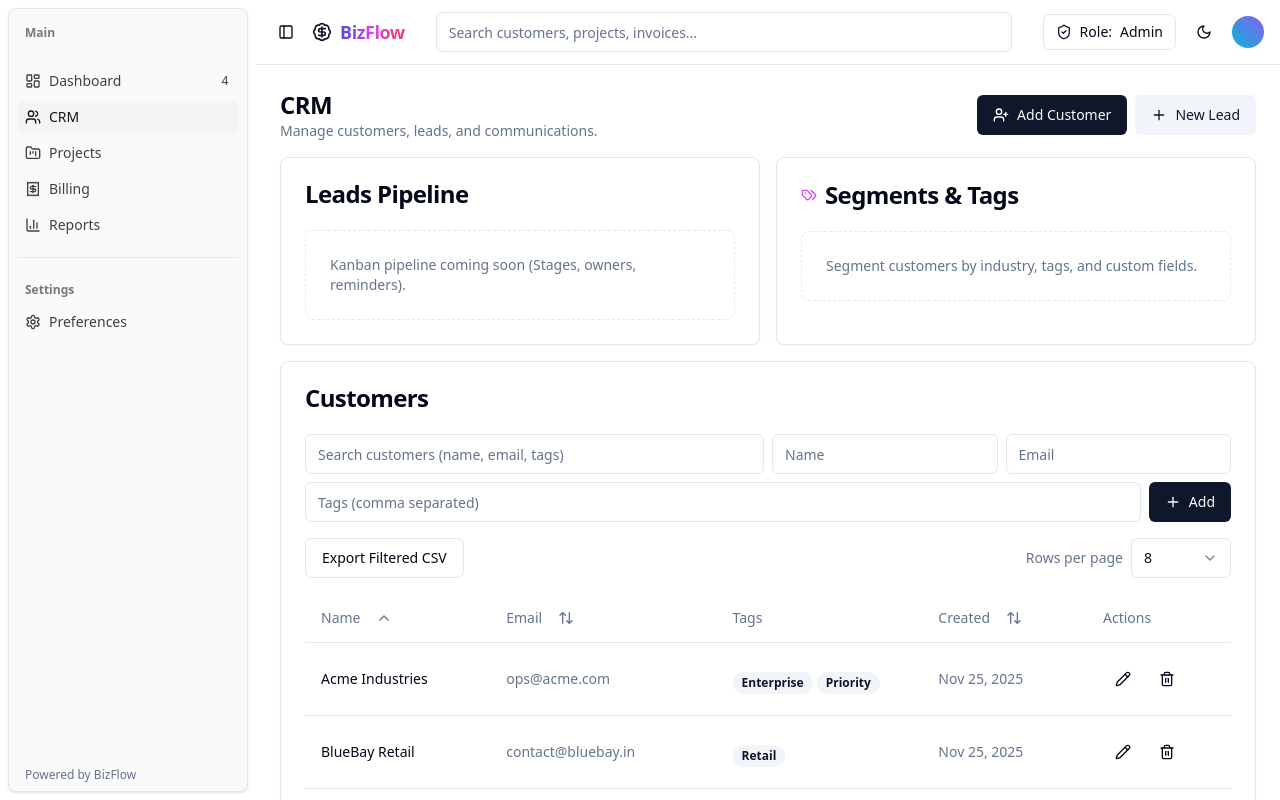
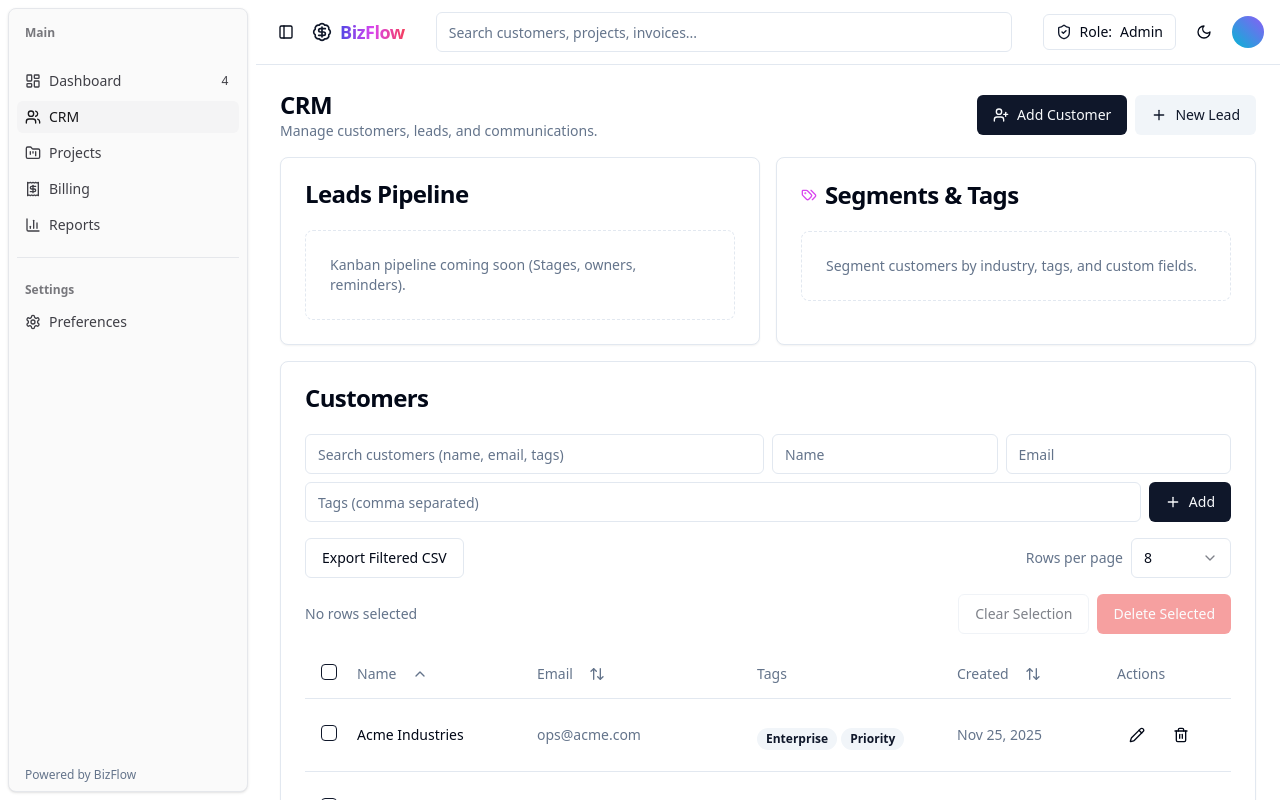
Before and after one commit to Sauravambuskar/BIZFlow-AI-Based-PMP-Software-, a React (Vite) app: page /crm in a window 1280 px wide. Shown: the top 800 px of the page. Built offline with nearby package versions, Linux system fonts and the light colour scheme.

Commit message:
[dyad] CRM customers: multi-select with bulk delete and confirmation - wrote 1 file(s)

```diff
--- a/src/components/crm/CustomersTable.tsx
+++ b/src/components/crm/CustomersTable.tsx
@@ -11,6 +11,17 @@ import { showSuccess } from "@/utils/toast";
 import { Select, SelectContent, SelectItem, SelectTrigger, SelectValue } from "@/components/ui/select";
 import { exportToCsv } from "@/utils/export";
 import { format } from "date-fns";
+import { Checkbox } from "@/components/ui/checkbox";
+import {
+  AlertDialog,
+  AlertDialogAction,
+  AlertDialogCancel,
+  AlertDialogContent,
+  AlertDialogDescription,
+  AlertDialogFooter,
+  AlertDialogHeader,
+  AlertDialogTitle,
+} from "@/components/ui/alert-dialog";
 
 type Customer = {
   id: string;
@@ -49,8 +60,23 @@ const CustomersTable: React.FC = () => {
   const [editEmail, setEditEmail] = React.useState("");
   const [editTags, setEditTags] = React.useState("");
 
+  const [selected, setSelected] = React.useState<Set<string>>(new Set());
+  const [confirmOpen, setConfirmOpen] = React.useState(false);
+
   React.useEffect(() => {
     localStorage.setItem(LS_KEY, JSON.stringify(customers));
+  }, [customers]);
+
+  // Clear selection if dataset changes substantially
+  React.useEffect(() => {
+    setSelected((prev) => {
+      const next = new Set<string>();
+      const ids = new Set(customers.map((c) => c.id));
+      prev.forEach((id) => {
+        if (ids.has(id)) next.add(id);
+      });
+      return next;
+    });
   }, [customers]);
 
   // Reset page when filters/sorting/page size changes
@@ -178,6 +204,38 @@ const CustomersTable: React.FC = () => {
     exportToCsv("customers-filtered.csv", rows);
   };
 
+  const isAllPageSelected = pageRows.length > 0 && pageRows.every((r) => selected.has(r.id));
+  const toggleSelectAllPage = (checked: boolean) => {
+    setSelected((prev) => {
+      const next = new Set(prev);
+      pageRows.forEach((r) => {
+        if (checked) next.add(r.id);
+        else next.delete(r.id);
+      });
+      return next;
+    });
+  };
+
+  const toggleSelectOne = (id: string, checked: boolean) => {
+    setSelected((prev) => {
+      const next = new Set(prev);
+      if (checked) next.add(id);
+      else next.delete(id);
+      return next;
+    });
+  };
+
+  const clearSelection = () => setSelected(new Set());
+
+  const confirmDeleteSelected = () => {
+    const ids = new Set(selected);
+    if (ids.size === 0) return;
+    setCustomers((prev) => prev.filter((c) => !ids.has(c.id)));
+    setConfirmOpen(false);
+    setSelected(new Set());
+    showSuccess("Selected customers deleted");
+  };
+
   return (
     <Card>
       <CardHeader>
@@ -243,10 +301,36 @@ const CustomersTable: React.FC = () => {
           </div>
         </div>
 
+        {/* Bulk actions */}
+        <div className="flex flex-col gap-2 sm:flex-row sm:items-center sm:justify-between">
+          <div className="text-sm text-muted-foreground">
+            {selected.size > 0 ? `${selected.size} selected` : "No rows selected"}
+          </div>
+          <div className="flex items-center gap-2">
+            <Button variant="outline" disabled={selected.size === 0} onClick={clearSelection}>
+              Clear Selection
+            </Button>
+            <Button
+              variant="destructive"
+              disabled={selected.size === 0}
+              onClick={() => setConfirmOpen(true)}
+            >
+              Delete Selected
+            </Button>
+          </div>
+        </div>
+
         <div className="overflow-x-auto">
           <Table>
             <TableHeader>
               <TableRow>
+                <TableHead className="w-10">
+                  <Checkbox
+                    aria-label="Select all on page"
+                    checked={isAllPageSelected}
+                    onCheckedChange={(ch) => toggleSelectAllPage(Boolean(ch))}
+                  />
+                </TableHead>
                 <TableHead className="min-w-[180px]">
                   <Button
                     variant="ghost"
@@ -307,6 +391,14 @@ const CustomersTable: React.FC = () => {
                 const isEditing = editingId === c.id;
                 return (
                   <TableRow key={c.id}>
+                    <TableCell className="w-10">
+                      <Checkbox
+                        aria-label="Select row"
+                        checked={selected.has(c.id)}
+                        onCheckedChange={(ch) => toggleSelectOne(c.id, Boolean(ch))}
+                        onClick={(e) => e.stopPropagation()}
+                      />
+                    </TableCell>
                     <TableCell className="font-medium">
                       {isEditing ? (
                         <Input value={editName} onChange={(e) => setEditName(e.target.value)} />
@@ -377,7 +469,7 @@ const CustomersTable: React.FC = () => {
               })}
               {pageRows.length === 0 && (
                 <TableRow>
-                  <TableCell colSpan={5} className="text-center text-sm text-muted-foreground">
+                  <TableCell colSpan={6} className="text-center text-sm text-muted-foreground">
                     No customers match your search.
                   </TableCell>
                 </TableRow>
@@ -413,6 +505,23 @@ const CustomersTable: React.FC = () => {
             </Button>
           </div>
         </div>
+
+        <AlertDialog open={confirmOpen} onOpenChange={setConfirmOpen}>
+          <AlertDialogContent>
+            <AlertDialogHeader>
+              <AlertDialogTitle>Delete selected customers?</AlertDialogTitle>
+              <AlertDialogDescription>
+                This action cannot be undone. This will permanently remove the selected customer records from your browser storage.
+              </AlertDialogDescription>
+            </AlertDialogHeader>
+            <AlertDialogFooter>
+              <AlertDialogCancel>Cancel</AlertDialogCancel>
+              <AlertDialogAction onClick={confirmDeleteSelected}>
+                Delete
+              </AlertDialogAction>
+            </AlertDialogFooter>
+          </AlertDialogContent>
+        </AlertDialog>
       </CardContent>
     </Card>
   );
```
